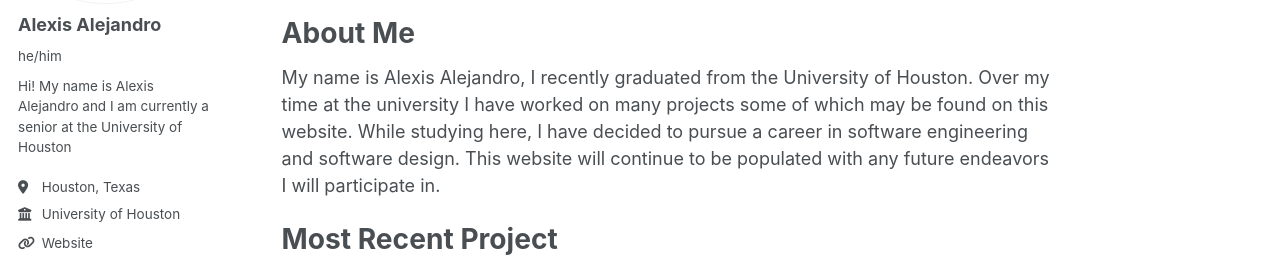
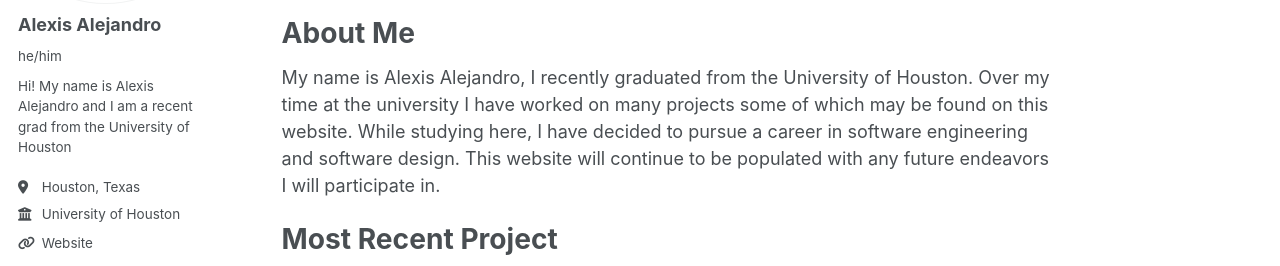
Before and after one commit to AlexisA3400/AlexisA3400.github.io, a Jekyll site: the page built from _pages/about.md, in a window 1280 px wide. Shown: the part 236-502 px from the top of the page. Built offline with Jekyll 4.4.1, drawn with Linux system fonts in a browser that asks for light colours.

Commit message:
Update _config.yml

```diff
--- a/_config.yml
+++ b/_config.yml
@@ -11,7 +11,7 @@ locale                   : "en-US"
 title                    : "Alexis Alejandro"
 title_separator          : "-"
 name                     : &name "Alexis Alejandro"
-description              : &description "Hi, my name is Alexis Alejandro and I am a senior at the University of Houston!"
+description              : &description "Hi, my name is Alexis Alejandro and I am a recent grad from the University of Houston!"
 url                      : https://alexisa3400.github.io # the base hostname & protocol for your site e.g. "https://[your GitHub username].github.io"
 baseurl                  : "" # the subpath of your site, e.g. "/blog"
 repository               : "AlexisA3400/AlexisA3400.github.io"
@@ -24,7 +24,7 @@ author:
   avatar           : "alexisface.png"
   name             : "Alexis Alejandro"
   pronouns         : "he/him"
-  bio              : "Hi! My name is Alexis Alejandro and I am currently a senior at the University of Houston"
+  bio              : "Hi! My name is Alexis Alejandro and I am a recent grad from the University of Houston"
   location         : "Houston, Texas"
   employer         : "University of Houston"
   uri              : "cs.uh.edu" # URL
```
